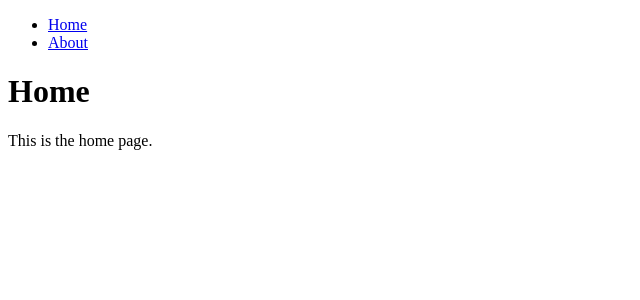
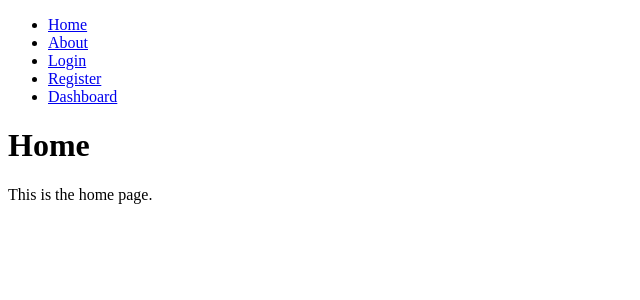
Before and after one commit to sagedemage/Notebook, a React (Vite) app in the folder frontend/: page / in a window 1280 px wide. Shown: the top 300 px of the page, without its empty margins (0-640 px from the left). Built offline with nearby package versions, Linux system fonts and the light colour scheme.

Commit message:
added blank login, register, and dashboard pages

```diff
--- a/frontend/src/App.jsx
+++ b/frontend/src/App.jsx
@@ -2,6 +2,9 @@ import { useState, Suspense, lazy } from 'react'
 import { BrowserRouter, Route, Routes } from "react-router-dom"
 import Home from './components/pages/Home'
 import About from './components/pages/About'
+import Login from './components/pages/Login'
+import Register from './components/pages/Register'
+import Dashboard from './components/pages/Dashboard'
 //import reactLogo from './assets/react.svg'
 //import viteLogo from '/vite.svg'
 //import './App.css'
@@ -14,12 +17,18 @@ function App() {
       <ul>
         <li><a href="/">Home</a></li>
         <li><a href="/about">About</a></li>
+        <li><a href="/login">Login</a></li>
+        <li><a href="/register">Register</a></li>
+        <li><a href="/dashboard">Dashboard</a></li>
       </ul>
       <BrowserRouter>
         <Suspense fallback="Loading...">
           <Routes>
             <Route path="/" element={<Home />}></Route>
             <Route path="about" element={<About />}></Route>
+            <Route path="login" element={<Login />}></Route>
+            <Route path="register" element={<Register />}></Route>
+            <Route path="dashboard" element={<Dashboard />}></Route>
           </Routes>
         </Suspense>
       </BrowserRouter>
--- /dev/null
+++ b/frontend/src/components/pages/Dashboard.jsx
@@ -0,0 +1,10 @@
+/* Dashboard Page */
+
+export default function Dashboard() {
+    return (
+        <>
+            <h1>Dashboard</h1>
+            <p>This is the dashboard page.</p>
+        </>
+    )
+}
--- /dev/null
+++ b/frontend/src/components/pages/Login.jsx
@@ -0,0 +1,10 @@
+/* Login Page */
+
+export default function Login() {
+    return (
+        <>
+            <h1>Login</h1>
+            <p>This is the login page.</p>
+        </>
+    )
+}
--- /dev/null
+++ b/frontend/src/components/pages/Register.jsx
@@ -0,0 +1,10 @@
+/* Register Page */
+
+export default function Register() {
+    return (
+        <>
+            <h1>Register</h1>
+            <p>This is the register page.</p>
+        </>
+    )
+}
```
